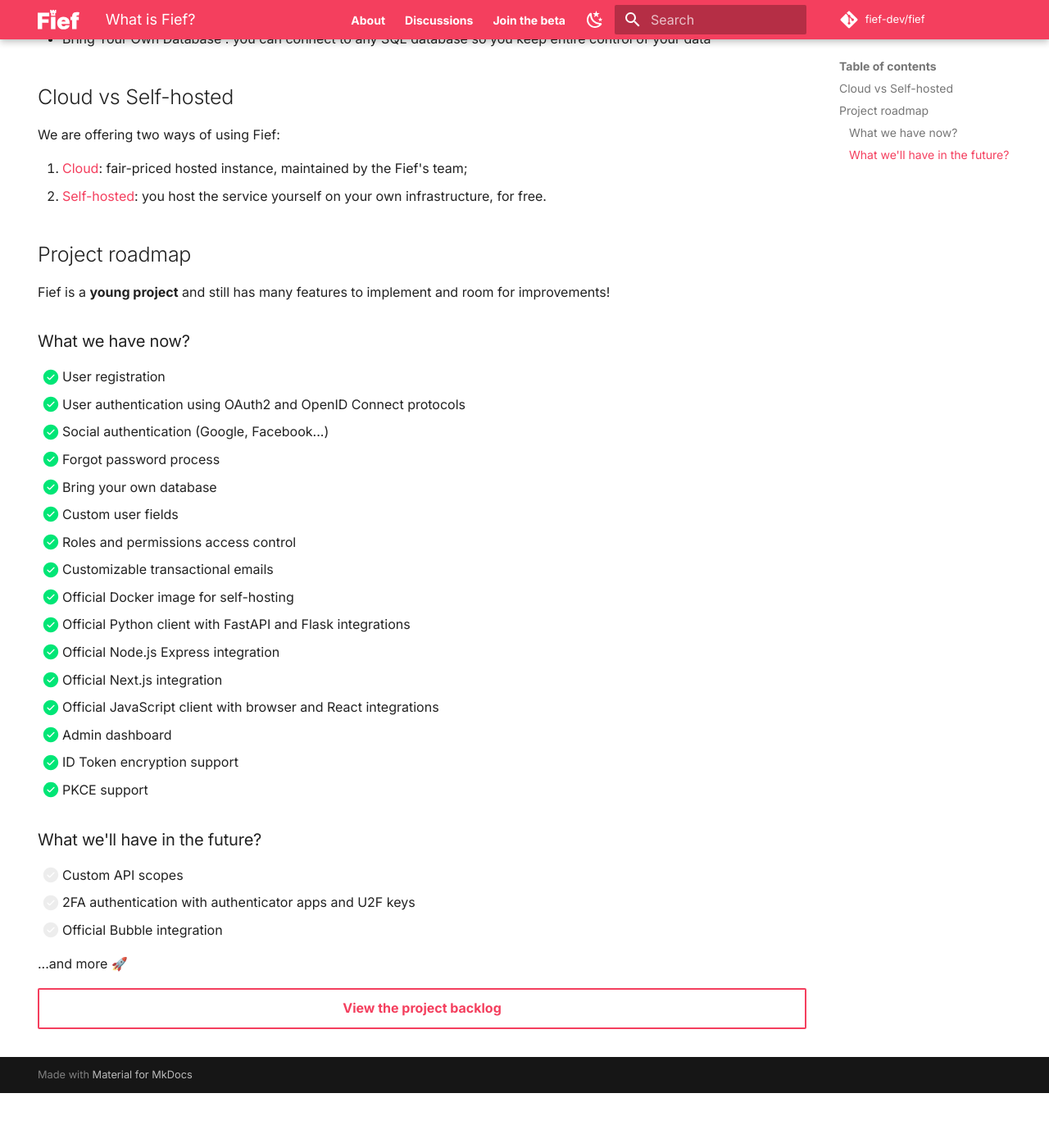
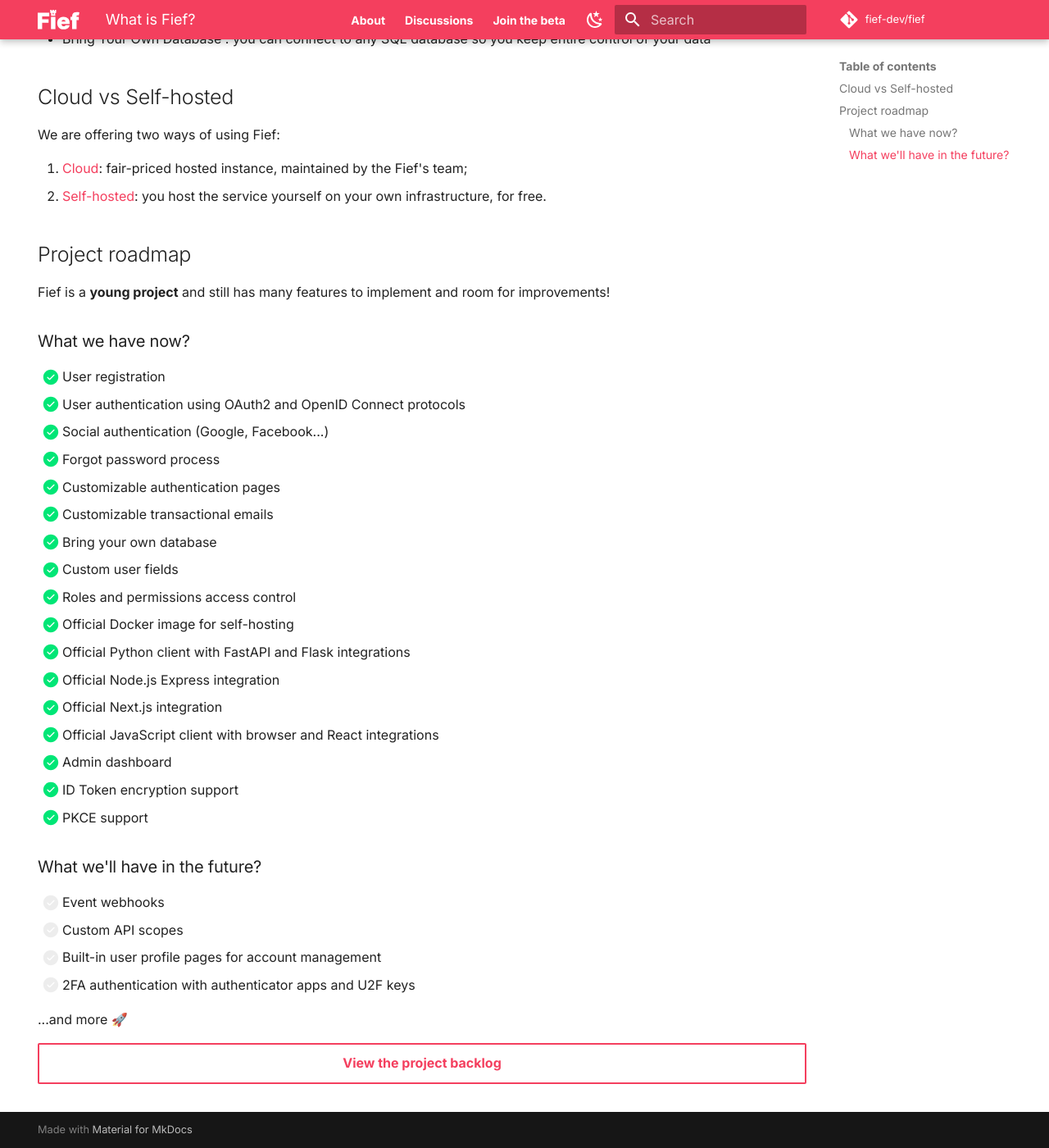
Before and after one commit to fief-dev/docs, an MkDocs documentation site: the page built from docs/index.md, in a window 1280 px wide and 1400 px high, scrolled down 394 px. Shown: the whole window at 82% size. Built offline with MkDocs 1.6.1 and Material for MkDocs 9.7.7, drawn with Linux system fonts in a browser that asks for light colours; comment, search, counter and statistics services are not loaded; before the commit the page ends 1727 px from its top, so only the background shows below that.

Commit message:
Update roadmap

```diff
--- a/docs/index.md
+++ b/docs/index.md
@@ -30,10 +30,11 @@
 * [X] User authentication using OAuth2 and OpenID Connect protocols
 * [X] Social authentication (Google, Facebook...)
 * [X] Forgot password process
+* [X] Customizable authentication pages
+* [X] Customizable transactional emails
 * [X] Bring your own database
 * [X] Custom user fields
 * [X] Roles and permissions access control
-* [X] Customizable transactional emails
 * [X] Official Docker image for self-hosting
 * [X] Official Python client with FastAPI and Flask integrations
 * [X] Official Node.js Express integration
@@ -45,9 +46,10 @@
 
 ### What we'll have in the future?
 
+* [ ] Event webhooks
 * [ ] Custom API scopes
+* [ ] Built-in user profile pages for account management
 * [ ] 2FA authentication with authenticator apps and U2F keys
-* [ ] Official Bubble integration
 
 ...and more 🚀
 
```
